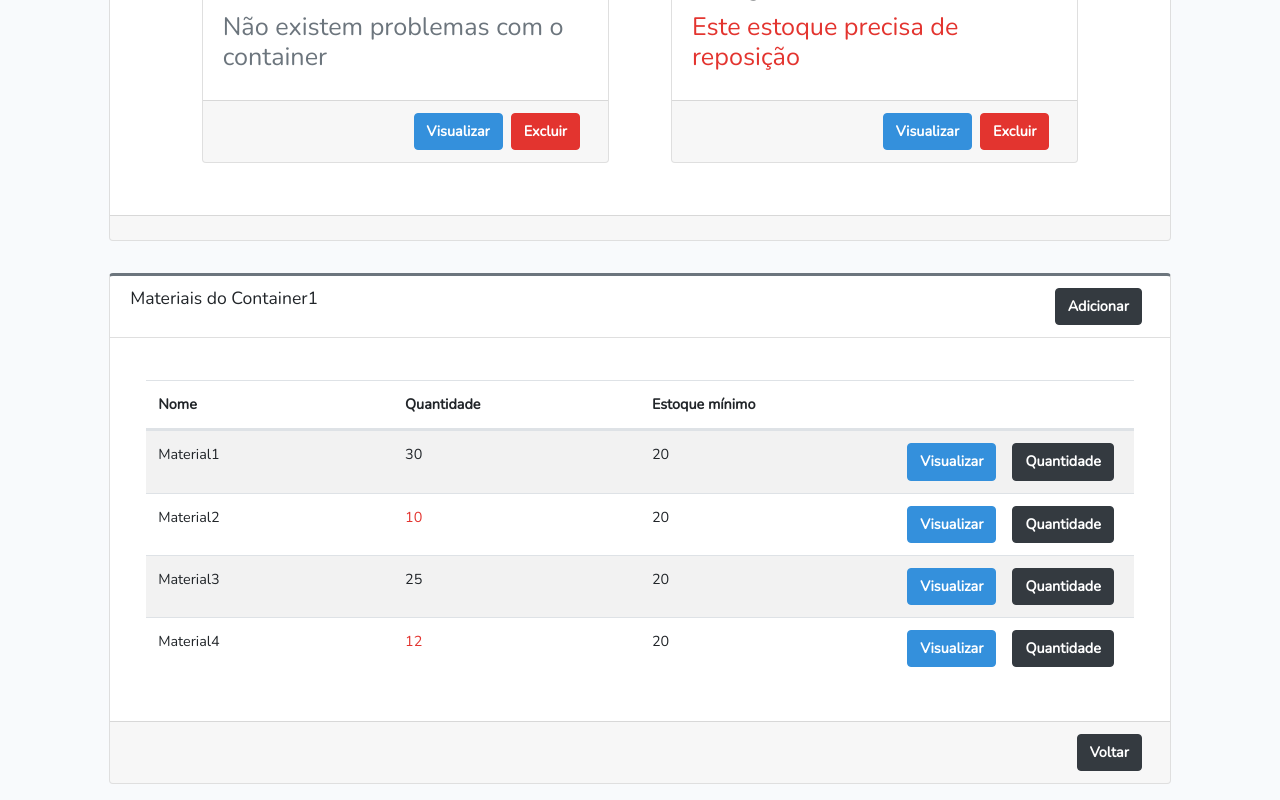
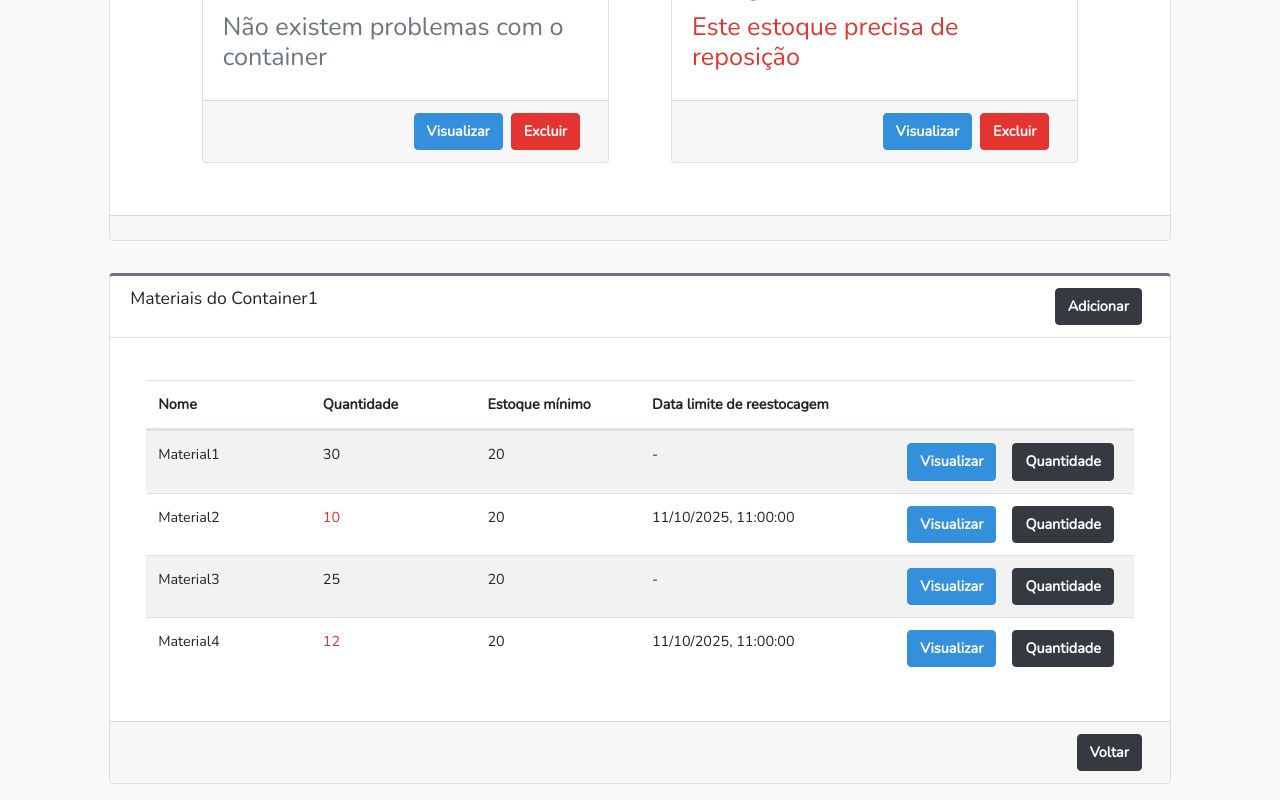
Before and after one commit to ufjf-dcc207/ufjf-dcc207-2025-3-a-sem2-container2, a React (Vite) app: page / in a window 1280 px wide. Shown: the part 528-1328 px from the top of the page. Built offline with nearby package versions, Linux system fonts and the light colour scheme.

Commit message:
adicionando condicional de data na tabela de estoque

```diff
--- a/material_data.json
+++ b/material_data.json
@@ -9,7 +9,8 @@
         {
             "title": "Material2",
             "amount": 10,
-            "minimumStock": 20
+            "minimumStock": 20,
+            "restockLimit": "2025-10-11T08:00:00-03:00"
         },
         {
             "title": "Material3",
@@ -19,7 +20,8 @@
         {
             "title": "Material4",
             "amount": 12,
-            "minimumStock": 20
+            "minimumStock": 20,
+            "restockLimit": "2025-10-11T08:00:00-03:00"
         }
     ]
 }
--- a/src/Button.tsx
+++ b/src/Button.tsx
@@ -3,7 +3,7 @@ export type ButtonType = {
     form?: string
     type: string
     buttonName: string
-    style: string
+    customStyle: string
 }
 
 type ButtonProps = {
@@ -16,13 +16,13 @@ export function Button({ button } : ButtonProps) {
             <div className="input-group input-group-sm">
                 { button.type === "link" &&
                     <a href={button.url}>
-                        <button type="button" className={button.style}>
+                        <button type="button" className={button.customStyle}>
                             <b>{button.buttonName}</b>
                         </button>
                     </a>
                 }
                 { button.type === "form" &&
-                    <button type="submit" form={button.form} className={button.style}>
+                    <button type="submit" form={button.form} className={button.customStyle}>
                         <b>{button.buttonName}</b>
                     </button>
                 }
--- a/src/CardBody.tsx
+++ b/src/CardBody.tsx
@@ -1,11 +1,11 @@
 type CardBodyProps = {
-    style?: string
+    customStyle?: string
     children?: React.ReactNode
 }
 
-export function CardBody({children, style} : CardBodyProps) {
+export function CardBody({children, customStyle} : CardBodyProps) {
     return (
-        <div className={`card-body ${style}`}>
+        <div className={`card-body ${customStyle}`}>
             {children}
         </div>
     );
--- a/src/Container.tsx
+++ b/src/Container.tsx
@@ -31,8 +31,8 @@ export function Container({ container }: ContainerProps) {
       </CardBody>
 
       <CardFooter>
-        <Button button={{form: "form", type: "form", buttonName: "Excluir", style: "btn btn-danger float-right"}} ></Button>
-        <Button button={{url: "/", type: "link", buttonName: "Visualizar", style: "btn btn-primary float-right"}} ></Button>
+        <Button button={{form: "form", type: "form", buttonName: "Excluir", customStyle: "btn btn-danger float-right"}} ></Button>
+        <Button button={{url: "/", type: "link", buttonName: "Visualizar", customStyle: "btn btn-primary float-right"}} ></Button>
       </CardFooter>
     </Card>
   );
--- a/src/ContainerBoard.tsx
+++ b/src/ContainerBoard.tsx
@@ -20,9 +20,9 @@ export function ContainerBoard({ containerBoard }: ContainerBoardProps) {
     <div className='row'>
       <Card containerCard={false}>
         <CardHeader title={containerBoard.title}>
-          <Button button={{url: "/", type: "link", buttonName: "Adicionar", style: "btn btn-dark icone-add-table"}} ></Button>
+          <Button button={{url: "/", type: "link", buttonName: "Adicionar", customStyle: "btn btn-dark icone-add-table"}} ></Button>
         </CardHeader>
-        <CardBody style="row d-flex justify-content-center">
+        <CardBody customStyle="row d-flex justify-content-center">
           {containerBoard.containers.map((container) => {
               return <Container key={container.title} container={container}/>
           })}
--- a/src/ContainerMaterialsBoard.tsx
+++ b/src/ContainerMaterialsBoard.tsx
@@ -21,17 +21,17 @@ export function ContainerMaterialBoard({ containerMaterialBoard }: ContainerMate
     <div className='row'>
       <Card containerCard={false}>
         <CardHeader title={containerMaterialBoard.title}>
-          <Button button={{url: "/", type: "link", buttonName: "Adicionar", style: "btn btn-dark icone-add-table"}} ></Button>
+          <Button button={{url: "/", type: "link", buttonName: "Adicionar", customStyle: "btn btn-dark icone-add-table"}} ></Button>
         </CardHeader>
-        <CardBody style="row d-flex justify-content-center m-3">
-          <Table table={{ headers: ["Nome", "Quantidade", "Estoque mínimo"], hasActions: true }}>
+        <CardBody customStyle="row d-flex justify-content-center m-3">
+          <Table table={{ headers: ["Nome", "Quantidade", "Estoque mínimo", "Data limite de reestocagem"], hasActions: true }}>
             {containerMaterialBoard.materials.map((material) => {
                 return <Material key={material.title} material={material}/>
             })}
           </Table>
         </CardBody>
         <CardFooter>
-          <Button button={{url: "/", type: "link", buttonName: "Voltar", style: "btn btn-dark icone-add-table"}} ></Button>
+          <Button button={{url: "/", type: "link", buttonName: "Voltar", customStyle: "btn btn-dark icone-add-table"}} ></Button>
         </CardFooter>
       </Card>
     </div>
--- a/src/Material.tsx
+++ b/src/Material.tsx
@@ -4,7 +4,7 @@ export type MaterialType = {
   title: string,
   amount: number,
   minimumStock: number,
-  restockLimit?: Date
+  restockLimit?: string
 }
 
 type MaterialProps = {
@@ -14,13 +14,14 @@ type MaterialProps = {
 export function Material({ material }: MaterialProps) {
   return (
     <tr>
-        <td className="col-3">{material.title}</td>
-        <td className={`col-3 ${material.minimumStock !== null && material.amount < material.minimumStock ? 'text-danger' : ''}`}>{material.amount}</td>
-        <td className="col-3 justify-content-center">{material.minimumStock}</td>
+        <td className="col-2">{material.title}</td>
+        <td className={`col-2 ${material.minimumStock !== null && material.amount < material.minimumStock ? 'text-danger' : ''}`}>{material.amount}</td>
+        <td className="col-2 justify-content-center">{material.minimumStock}</td>
+        <td className="col-3">{material.restockLimit ? new Date(material.restockLimit).toLocaleString('pt-BR') : "-"}</td>
         <td>
             <div>
-              <Button button={{url: "/", type: "link", buttonName: "Quantidade", style: "ml-2 btn btn-dark float-right"}}></Button>
-              <Button button={{url: "/", type: "link", buttonName: "Visualizar", style: "btn btn-primary float-right"}}></Button>
+              <Button button={{url: "/", type: "link", buttonName: "Quantidade", customStyle: "ml-2 btn btn-dark float-right"}}></Button>
+              <Button button={{url: "/", type: "link", buttonName: "Visualizar", customStyle: "btn btn-primary float-right"}}></Button>
             </div>
         </td>
     </tr>
```
